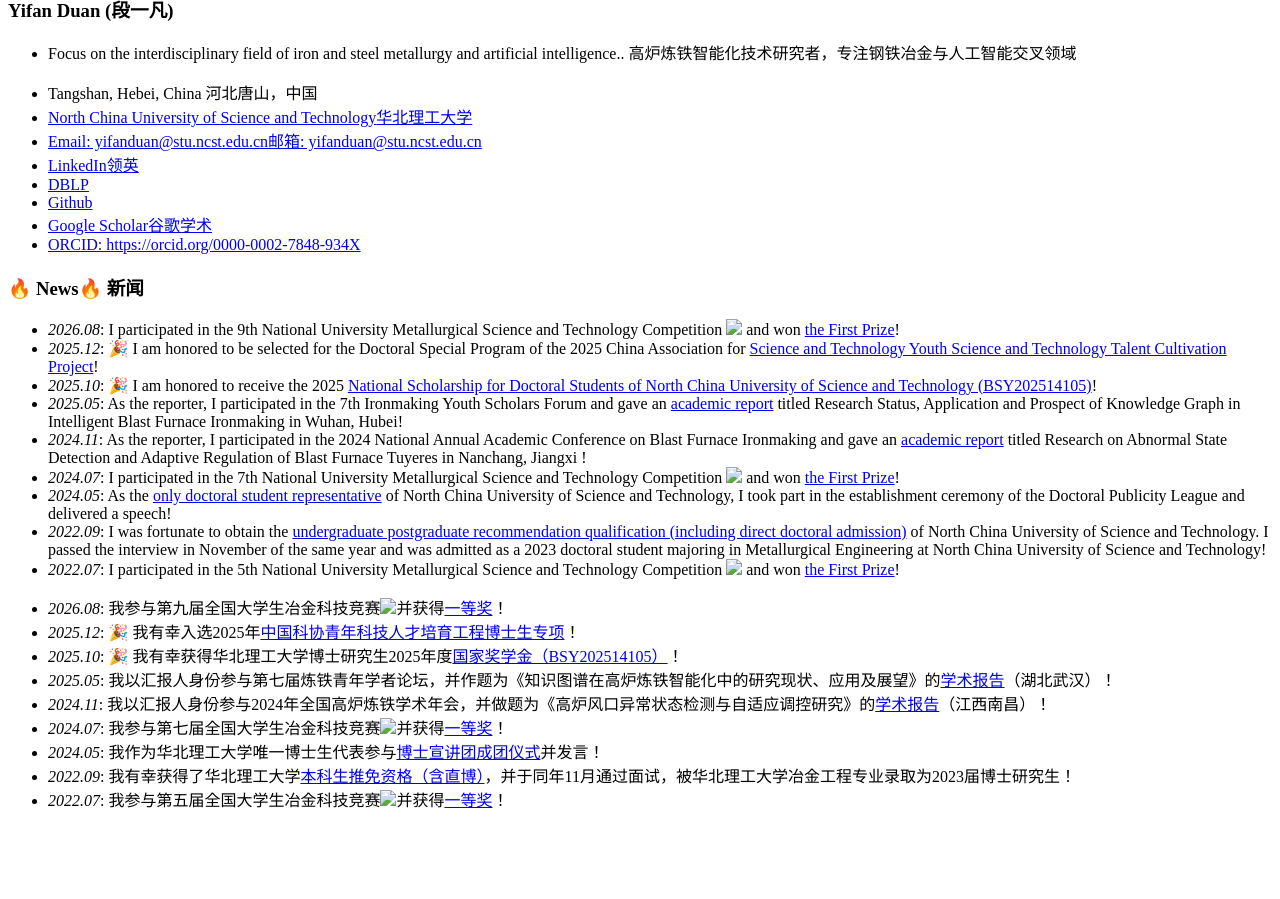
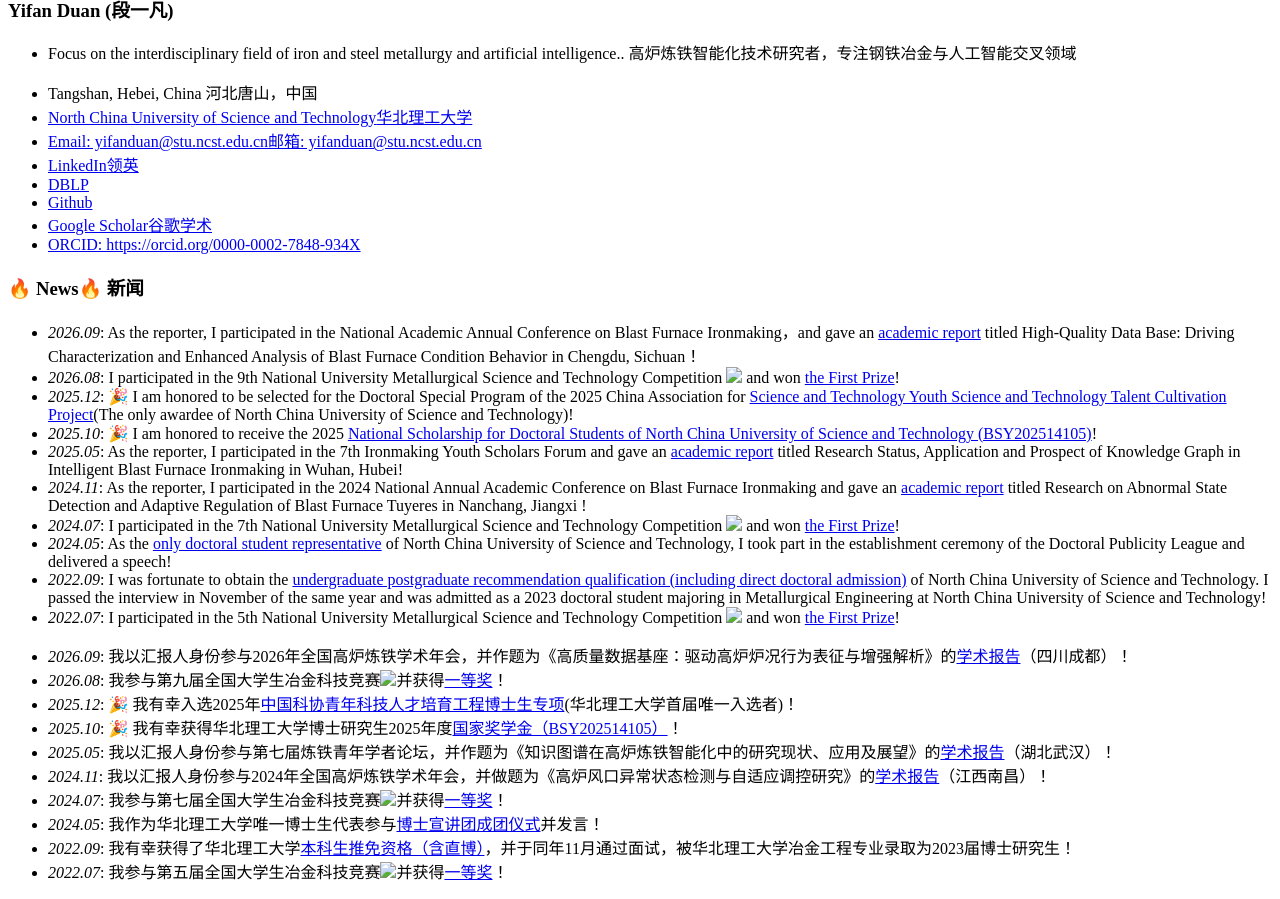
Before and after one commit to YifanDuan-NCST/yifanduan-ncst.github.io, a Jekyll site: the page built from _pages/includes/news.md, in a window 1280 px wide, cut to the strip 564-1463 px from the top of the page. Built offline with Jekyll 4.4.1, drawn with Linux system fonts in a browser that asks for light colours; our own code applies the rules of GitHub Pages for plain Markdown files; before the commit the page ends 1391 px from its top, so only the background shows below that.

Commit message:
Update homepage: add conference record and honor description

```diff
--- a/_pages/includes/news.md
+++ b/_pages/includes/news.md
@@ -1,8 +1,9 @@
 <h1 id="-news"><span class="lang-en">🔥 News</span><span class="lang-zh">🔥 新闻</span></h1>
 
 <div class="lang-en" markdown="1">
+- *2026.09*: As the reporter, I participated in the National Academic Annual Conference on Blast Furnace Ironmaking，and gave an [academic report](https://h5.eqxiu.com/s/7zlQyC60?exemplarReview=true) titled High‑Quality Data Base: Driving Characterization and Enhanced Analysis of Blast Furnace Condition Behavior in Chengdu, Sichuan！
 - *2026.08*: I participated in the 9th National University Metallurgical Science and Technology Competition <img src='../images/yjkjjs.png' style='width: 2em;'> and won [the First Prize](http://www.yjkjjs.com/notice/view/id/945.html)!
-- *2025.12*: 🎉 I am honored to be selected for the Doctoral Special Program of the 2025 China Association for [Science and Technology Youth Science and Technology Talent Cultivation Project](https://newstest.ncst.edu.cn/col/1393558054724/2026/01/08/1767841936525.html)!
+- *2025.12*: 🎉 I am honored to be selected for the Doctoral Special Program of the 2025 China Association for [Science and Technology Youth Science and Technology Talent Cultivation Project](https://newstest.ncst.edu.cn/col/1393558054724/2026/01/08/1767841936525.html)(The only awardee of North China University of Science and Technology)!
 - *2025.10*: 🎉 I am honored to receive the 2025 [National Scholarship for Doctoral Students of North China University of Science and Technology (BSY202514105)](https://zwfw.moe.gov.cn/xszz/)!
 - *2025.05*: As the reporter, I participated in the 7th Ironmaking Youth Scholars Forum and gave an [academic report](https://www.sohu.com/a/897377782_313737) titled Research Status, Application and Prospect of Knowledge Graph in Intelligent Blast Furnace Ironmaking in Wuhan, Hubei!
 - *2024.11*: As the reporter, I participated in the 2024 National Annual Academic Conference on Blast Furnace Ironmaking and gave an [academic report](https://www.csm.org.cn/col/col8034/art/2024/art_1012223809.html) titled Research on Abnormal State Detection and Adaptive Regulation of Blast Furnace Tuyeres in Nanchang, Jiangxi !
@@ -13,8 +14,9 @@
 </div>
 
 <div class="lang-zh" markdown="1">
+- *2026.09*: 我以汇报人身份参与2026年全国高炉炼铁学术年会，并作题为《高质量数据基座：驱动高炉炉况行为表征与增强解析》的[学术报告](https://h5.eqxiu.com/s/7zlQyC60?exemplarReview=true)（四川成都）！
 - *2026.08*: 我参与第九届全国大学生冶金科技竞赛<img src='../images/yjkjjs.png' style='width: 2em;'>并获得[一等奖](http://www.yjkjjs.com/notice/view/id/945.html)！
-- *2025.12*: 🎉 我有幸入选2025年[中国科协青年科技人才培育工程博士生专项](https://newstest.ncst.edu.cn/col/1393558054724/2026/01/08/1767841936525.html)！
+- *2025.12*: 🎉 我有幸入选2025年[中国科协青年科技人才培育工程博士生专项](https://newstest.ncst.edu.cn/col/1393558054724/2026/01/08/1767841936525.html)(华北理工大学首届唯一入选者)！
 - *2025.10*: 🎉 我有幸获得华北理工大学博士研究生2025年度[国家奖学金（BSY202514105）](https://zwfw.moe.gov.cn/xszz/)！
 - *2025.05*: 我以汇报人身份参与第七届炼铁青年学者论坛，并作题为《知识图谱在高炉炼铁智能化中的研究现状、应用及展望》的[学术报告](https://www.sohu.com/a/897377782_313737)（湖北武汉）！
 - *2024.11*: 我以汇报人身份参与2024年全国高炉炼铁学术年会，并做题为《高炉风口异常状态检测与自适应调控研究》的[学术报告](https://www.csm.org.cn/col/col8034/art/2024/art_1012223809.html)（江西南昌）！
```
Also changed, not shown: _pages/includes/others.md (+1 -0 lines).
